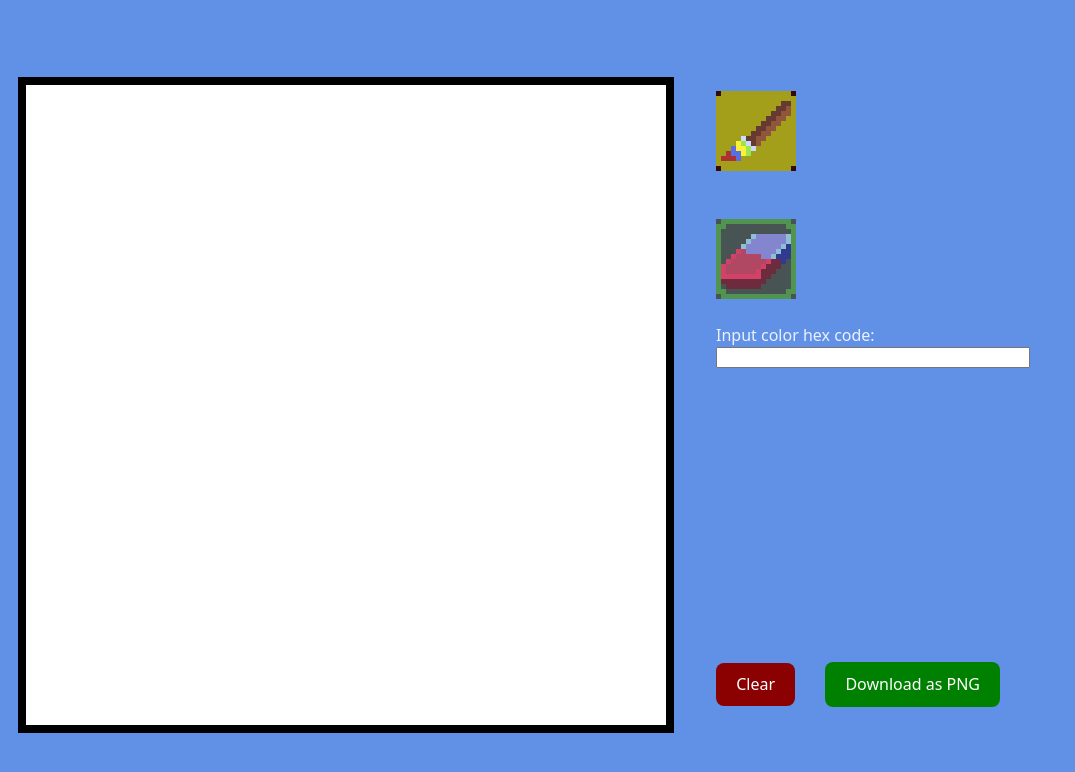
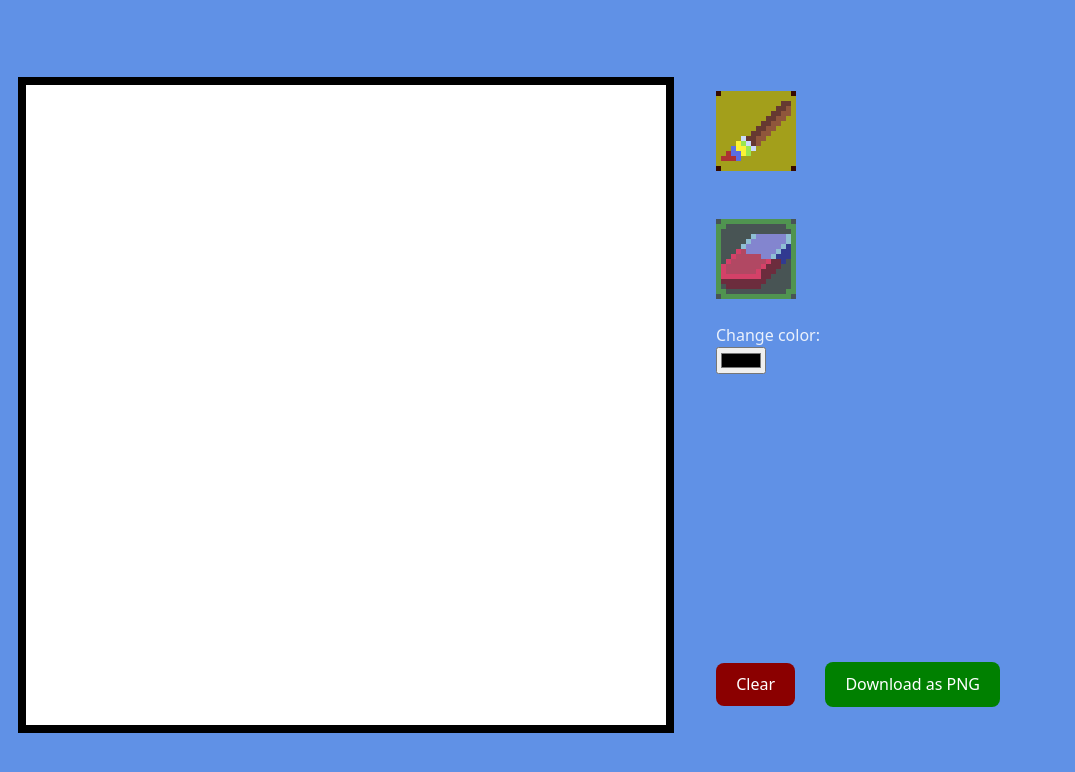
Before and after one commit to Biskkit/Pixel-Art-Site, a React (Vite) app: page / in a window 1280 px wide. Shown: the top 772 px of the page, without its empty margins (0-1075 px from the left). Built offline with nearby package versions, Linux system fonts and the light colour scheme.

Commit message:
Change hex code input to color input

```diff
--- a/src/components/sidebar.jsx
+++ b/src/components/sidebar.jsx
@@ -70,15 +70,13 @@ function ColorInput({ canvas }) {
 	 * @param {KeyboardEvent} e
 	 */
 	function handleKeyDown(e) {
-		if(e.key == "Enter") {
-			changeColor(e.target.value, canvas);
-		}
+        changeColor(e.target.value, canvas);
 	}
 
 	return (
 		<>
-			<label for = "color">Input color hex code:</label>
-			<input type = "text" onKeyDown={handleKeyDown} id = "color" name = "color"></input>
+			<label for = "color">Change color:</label>
+			<input type = "color" onInput={handleKeyDown} id = "color" name = "color"></input>
 		</>
 	)
 }
```
